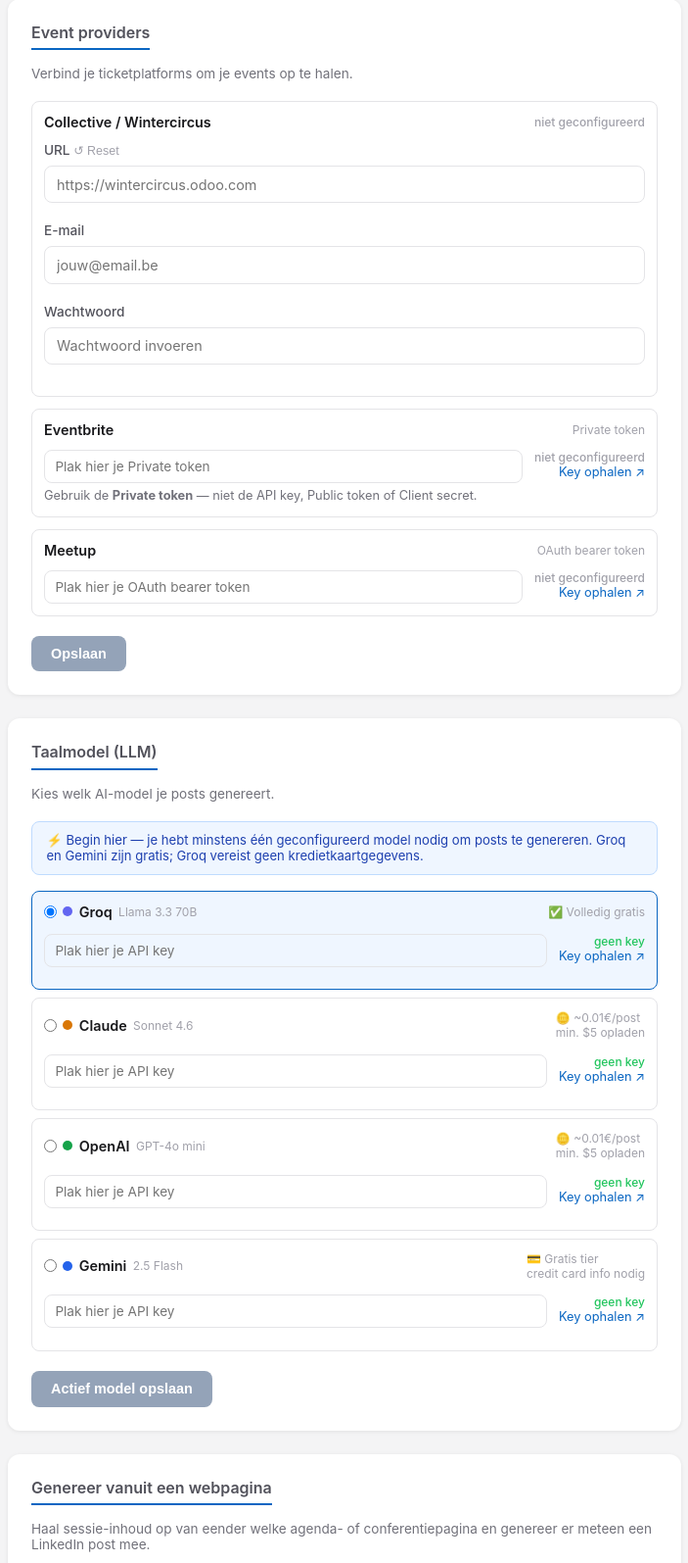
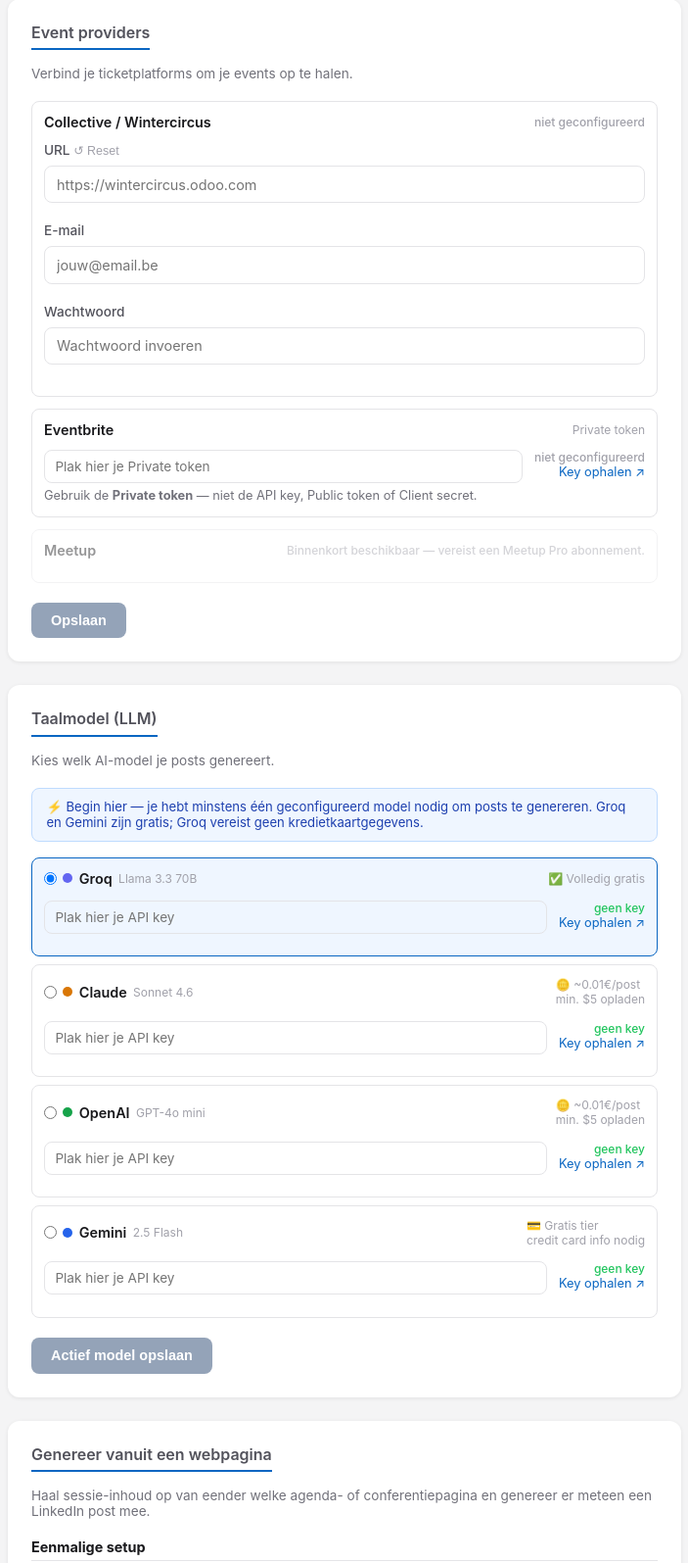
Before and after one commit to johantre/eventsnap, a FastAPI app: page /settings in a window 1280 px wide. Shown: the part 941-2536 px from the top of the page at 98% size, without its empty margins (288-991 px from the left). Run offline with FastAPI, Linux system fonts and the light colour scheme; the visitor is signed in with stand-in values (Sample User, id 1); data comes from the database, SQL or seed files in the repository; data that the repository does not hold is empty.

Commit message:
Meetup = parked for now

```diff
--- a/app/templates/settings.html
+++ b/app/templates/settings.html
@@ -144,19 +144,10 @@
           <p class="provider-hint">{{ t.settings_eventbrite_hint | safe }}</p>
         </div>
 
-        <div class="provider-block">
+        <div class="provider-block" style="opacity:0.45;pointer-events:none">
           <div class="provider-header">
-            <span class="provider-name">Meetup</span><span class="llm-sublabel">OAuth bearer token</span>
-          </div>
-          <div class="llm-key-row">
-            <input type="password" name="meetup_token" autocomplete="off"
-              placeholder="{% if meetup_ok %}{{ t.settings_token_leave_empty }}{% else %}Plak hier je OAuth bearer token{% endif %}">
-            <div class="llm-meta">
-              <span class="llm-badge {% if not meetup_ok %}llm-badge-missing{% endif %}">
-                {% if meetup_ok %}{{ t.settings_configured }}{% else %}{{ t.settings_not_configured }}{% endif %}
-              </span>
-              <a href="https://secure.meetup.com/oauth2/authorize" target="_blank" class="llm-key-link">{{ t.settings_get_key }}</a>
-            </div>
+            <span class="provider-name">Meetup</span>
+            <span class="llm-badge llm-badge-missing">{{ t.settings_meetup_coming_soon }}</span>
           </div>
         </div>
 
--- a/app/translations.py
+++ b/app/translations.py
@@ -194,6 +194,7 @@ TRANSLATIONS: dict[str, dict[str, str]] = {
         "settings_token_paste": "Plak hier je Private token",
         "settings_get_key": "Key ophalen ↗",
         "settings_eventbrite_hint": "Gebruik de <strong>Private token</strong> — niet de API key, Public token of Client secret.",
+        "settings_meetup_coming_soon": "Binnenkort beschikbaar — vereist een Meetup Pro abonnement.",
         "settings_llm_heading": "Taalmodel (LLM)",
         "settings_llm_description": "Kies welk AI-model je posts genereert.",
         "settings_llm_required": "⚡ Begin hier — je hebt minstens één geconfigureerd model nodig om posts te genereren. Groq en Gemini zijn gratis; Groq vereist geen kredietkaartgegevens.",
@@ -534,6 +535,7 @@ TRANSLATIONS: dict[str, dict[str, str]] = {
         "settings_token_paste": "Paste your Private token here",
         "settings_get_key": "Get key ↗",
         "settings_eventbrite_hint": "Use the <strong>Private token</strong> — not the API key, Public token or Client secret.",
+        "settings_meetup_coming_soon": "Coming soon — requires a Meetup Pro subscription.",
         "settings_llm_heading": "Language model (LLM)",
         "settings_llm_description": "Choose which AI model generates your posts.",
         "settings_llm_required": "⚡ Start here — you need at least one configured model to generate posts. Groq and Gemini are both free; Groq does not require credit card details.",
```
